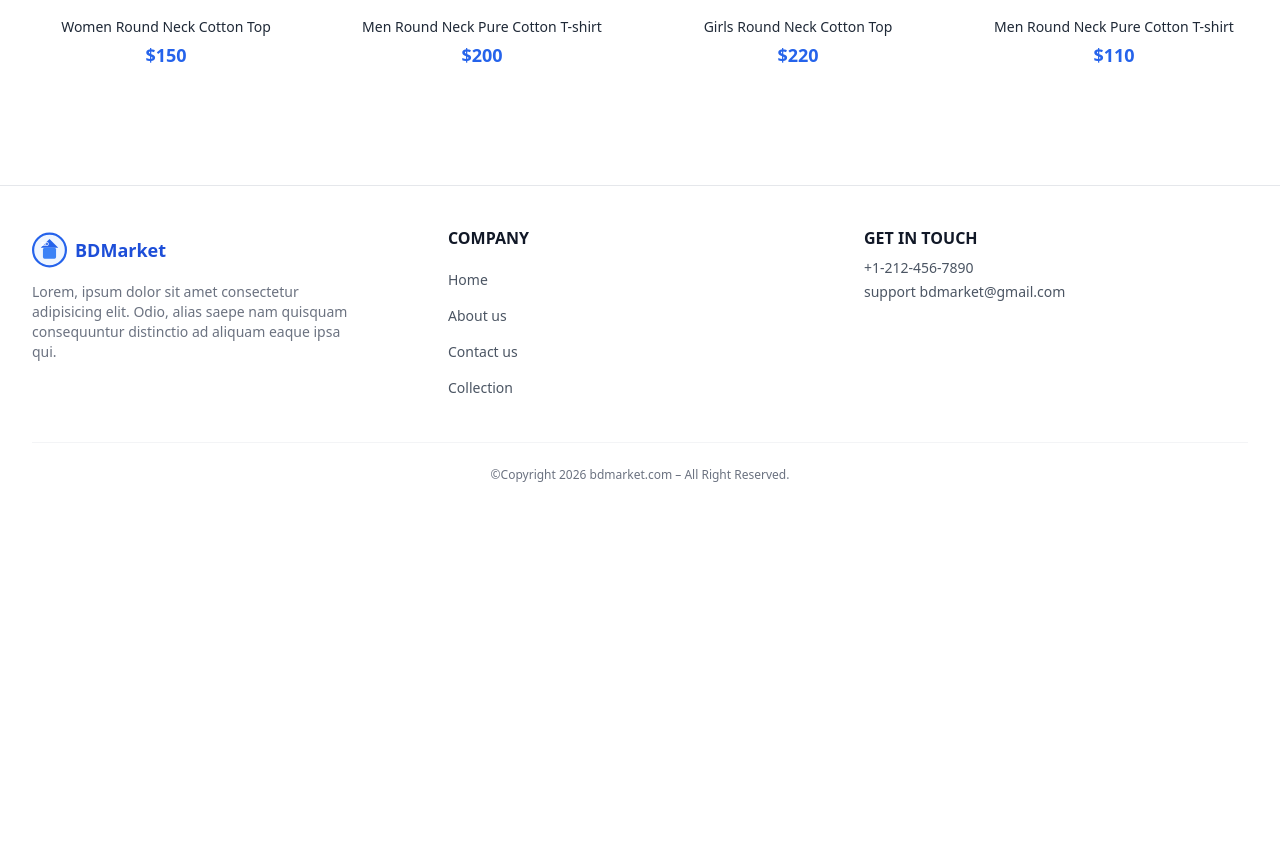
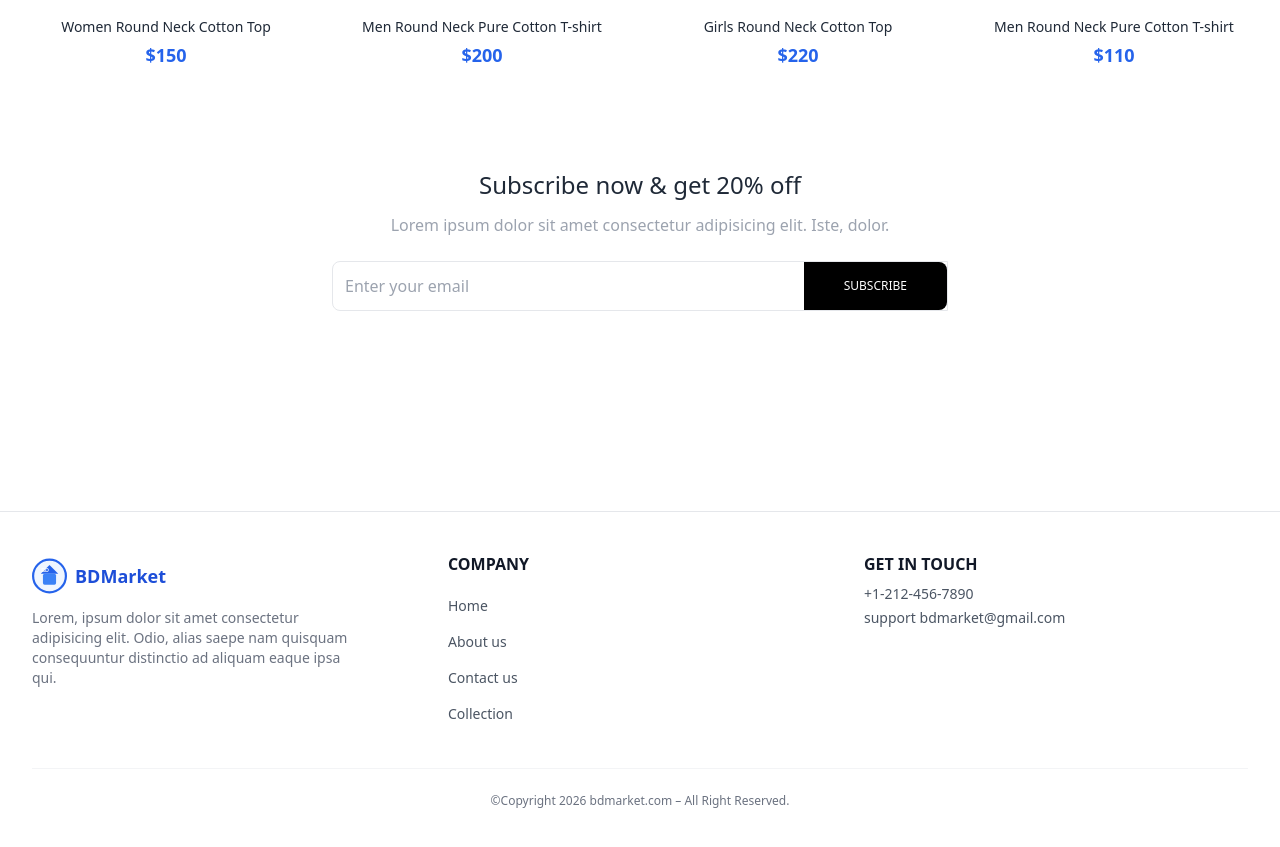
Before and after one commit to imrulkayes01/BDMarket, a Nuxt app: page / in a window 1280 px wide. Shown: the part 2657-3504 px from the top of the page. Before the commit the page ends 3180 px from the top, so only its background shows below. Built offline with nearby package versions, Linux system fonts and the light colour scheme.

Commit message:
Add newsletter subscription section

```diff
--- /dev/null
+++ b/components/NewsletterBox.vue
@@ -0,0 +1,35 @@
+<template>
+  <div class="text-center py-20">
+    <p class="text-2xl font-medium text-gray-800">
+      Subscribe now & get 20% off
+    </p>
+    <p class="text-gray-400 mt-3">
+      Lorem ipsum dolor sit amet consectetur adipisicing elit. Iste, dolor.
+    </p>
+
+    <form
+      @submit.prevent="onSubmit"
+      class="w-full sm:w-1/2 flex items-center mx-auto my-6 border pl-3 rounded-l-lg"
+    >
+      <input
+        type="email"
+        placeholder="Enter your email"
+        class="w-full sm:flex-1 outline-none py-3"
+        required
+      />
+      <button
+        type="submit"
+        class="bg-black rounded-r-lg text-white text-xs px-10 py-4 active:bg-gray-700"
+      >
+        SUBSCRIBE
+      </button>
+    </form>
+  </div>
+</template>
+
+<script setup>
+const onSubmit = (event) => {
+  // Add your logic here
+  console.log("Form submitted");
+};
+</script>
--- a/pages/about.vue
+++ b/pages/about.vue
@@ -55,7 +55,7 @@
     </div>
 
     <!-- THREE CARDS -->
-    <div class="flex flex-col md:flex-row text-sm mb-20">
+    <div class="flex flex-col md:flex-row text-sm">
       <div
         class="border-2 border-gray-400 px-10 md:px-16 py-8 sm:py-20 flex flex-col gap-5"
       >
@@ -86,6 +86,7 @@
         </p>
       </div>
     </div>
+    <NewsletterBox />
   </div>
 </template>
 
--- a/pages/index.vue
+++ b/pages/index.vue
@@ -120,6 +120,7 @@
           </div>
         </div>
       </div>
+      <NewsletterBox />
     </div>
   </section>
 </template>
```
